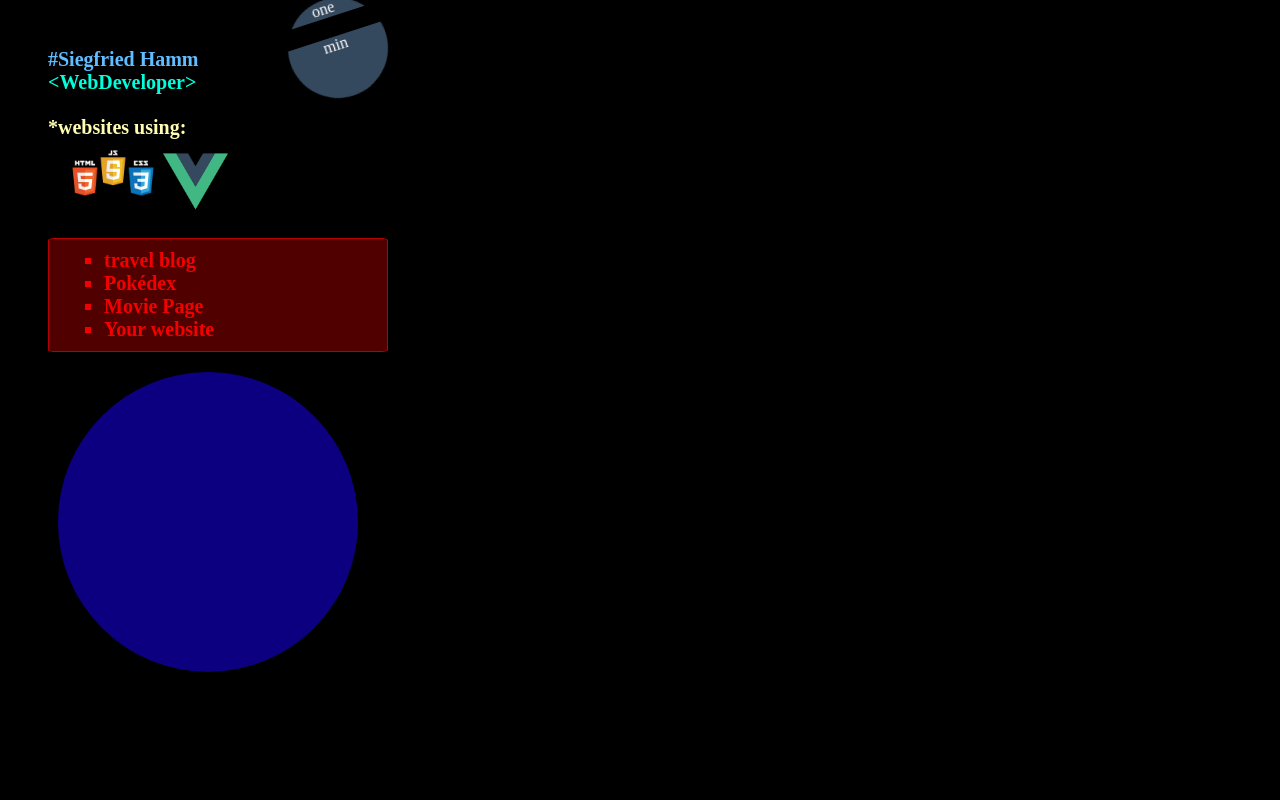
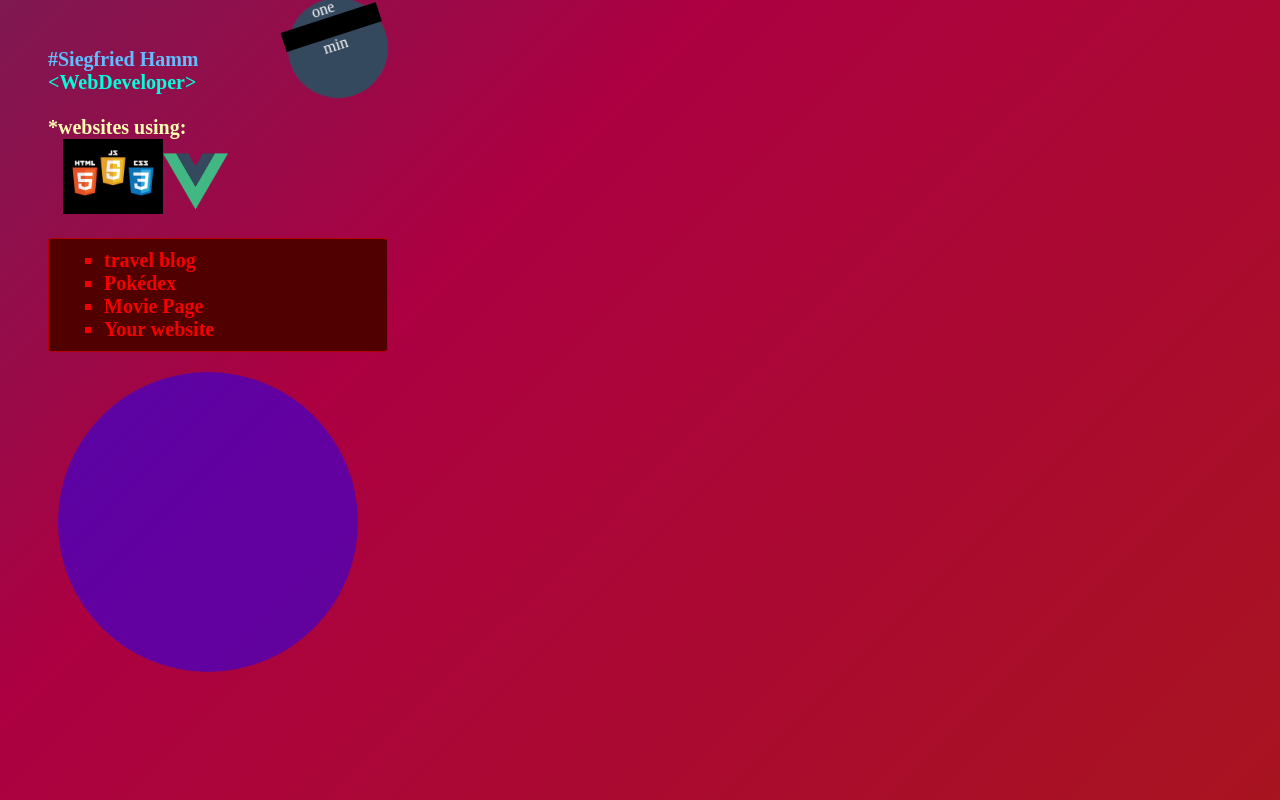
Before and after one commit to siggi-ai/newport, a Vue app: page / in a window 1280 px wide. Built offline with nearby package versions, Linux system fonts and the light colour scheme; a web font is replaced by a local one.

Commit message:
fancy background

```diff
--- a/src/App.vue
+++ b/src/App.vue
@@ -18,7 +18,6 @@
     <img class="three-logos" :src="Logo3" />
     <img class="vue-logo" :src="Logo" />
     <br />
-
 
     <ul class="list">
       <li>travel blog</li>
@@ -58,8 +57,23 @@
 <style>
 body {
   display: flex;
-  background-color: #000;
+/*   background-color: #000; */
   padding: 40px;
+  background: linear-gradient(-45deg, #a52600, #ac0042, #005a7a, #006e55);
+  background-size: 400% 400%;
+  animation: gradient 15s ease infinite;
+}
+
+@keyframes gradient {
+  0% {
+    background-position: 0% 50%;
+  }
+  50% {
+    background-position: 100% 50%;
+  }
+  100% {
+    background-position: 0% 50%;
+  }
 }
 
 .vue-logo {
```
